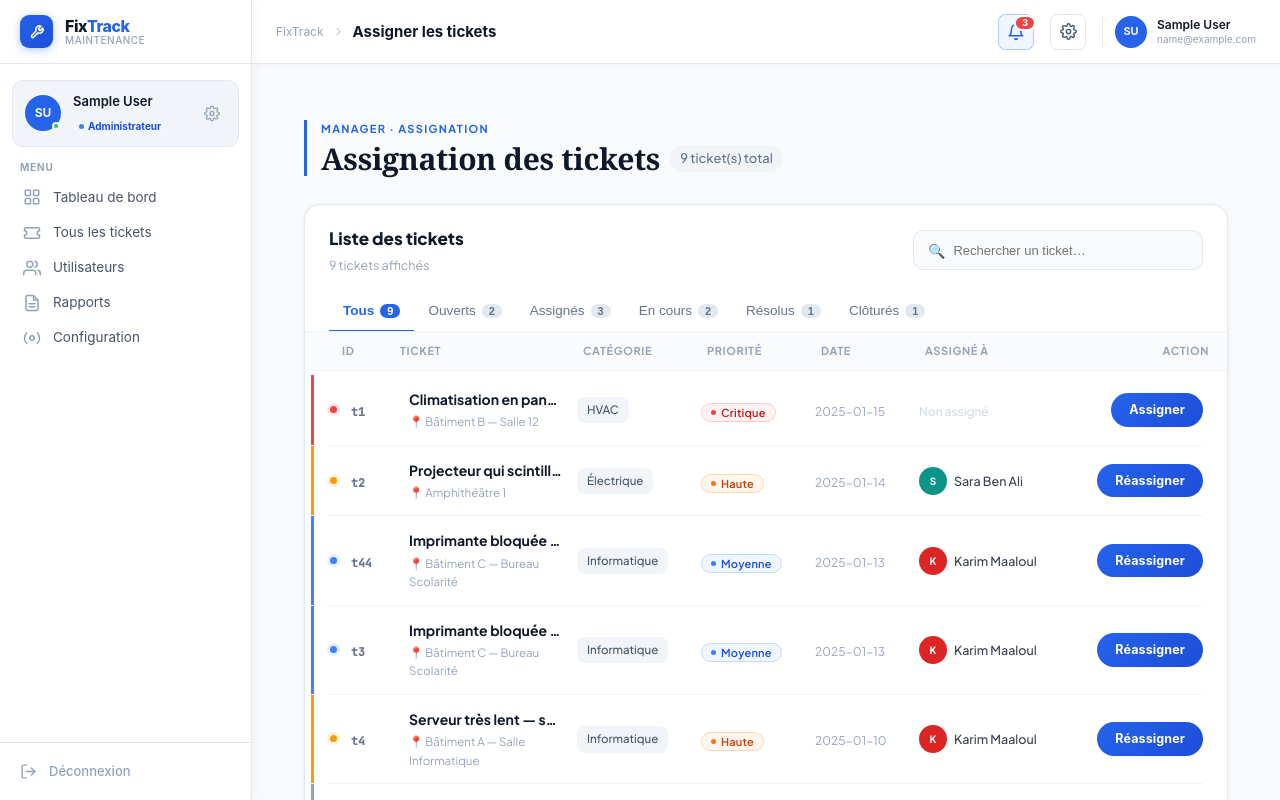
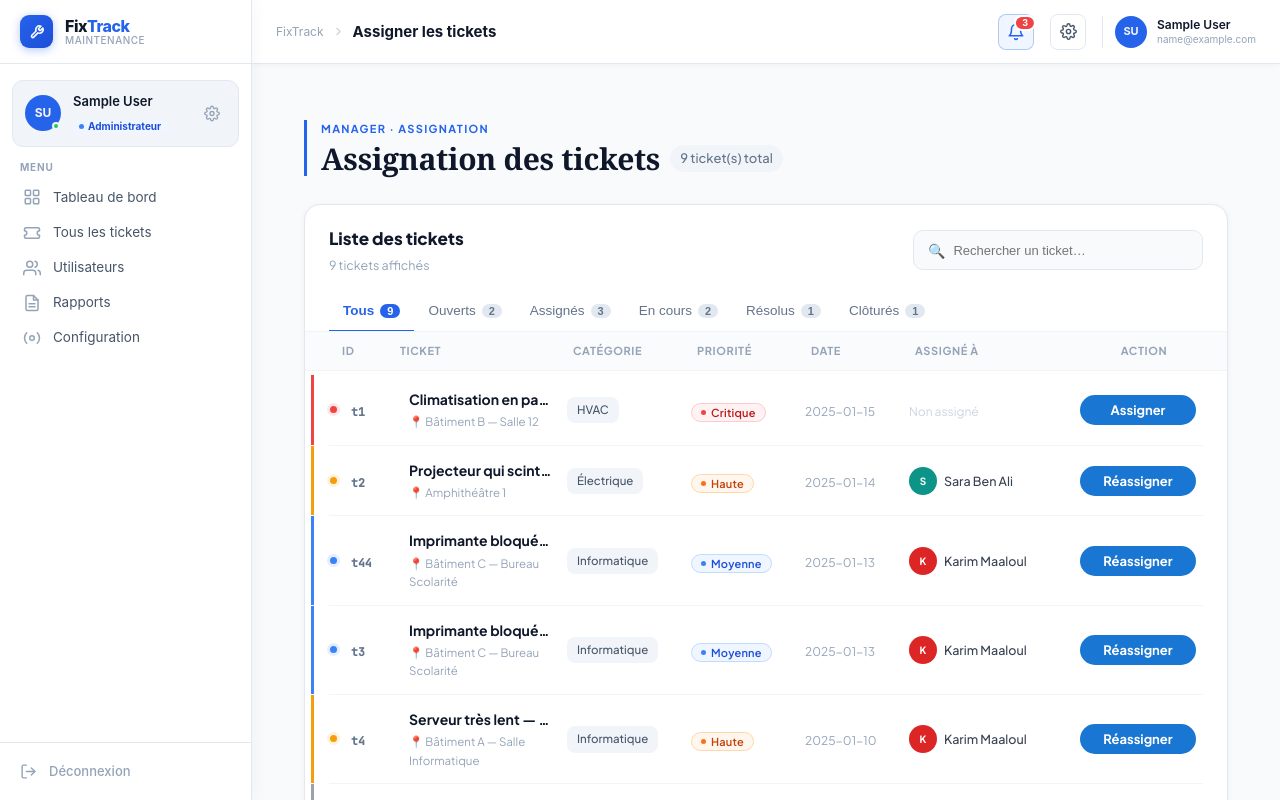
Before and after one commit to myriam2005/fixtrack-frontend, a React (Vite) app in the folder fixtrack-frontend/: page /manager/assign in a window 1280 px wide. Shown: the top 800 px of the page. Built offline with nearby package versions, Linux system fonts and the light colour scheme; sample sign-in values are in the browser's storage.

Commit message:
assigner

```diff
--- a/fixtrack-frontend/src/pages/manager/AssignedTicket.jsx
+++ b/fixtrack-frontend/src/pages/manager/AssignedTicket.jsx
@@ -62,7 +62,7 @@ const COL = {
   priorite:  { width: 100, flexShrink: 0 },
   date:      { width: 90,  flexShrink: 0 },
   technicien:{ width: 150, flexShrink: 0 },
-  action:    { width: 120, flexShrink: 0, display: "flex", justifyContent: "flex-end" },
+  action:    { width: 130, flexShrink: 0, display: "flex", justifyContent: "center" },
 };
 
 // ─── Header colonnes ──────────────────────────────────────────────────────────
@@ -160,24 +160,30 @@ function TicketRow({ ticket, tech, isLast, onAssign }) {
         </Box>
 
         {/* Action */}
-        <Box sx={COL.action}>
-          <MuiButton
-            variant="contained"
-            size="small"
+        <Box sx={{ ...COL.action, justifyContent: "center" }}>
+          <button
             onClick={() => onAssign(ticket)}
-            sx={{
+            style={{
+              display: "block",
+              width: "116px",
+              padding: "7px 0",
               borderRadius: "999px",
-              textTransform: "none",
+              border: "none",
+              background: "#1976d2",
+              color: "#fff",
               fontWeight: 700,
-              fontSize: "12.5px",
-              padding: "6px 18px",
-              boxShadow: "none",
+              fontSize: "13px",
+              cursor: "pointer",
               whiteSpace: "nowrap",
-              "&:hover": { boxShadow: "none" },
+              textAlign: "center",
+              fontFamily: "inherit",
+              transition: "background 0.15s",
             }}
+            onMouseEnter={e => e.currentTarget.style.background = "#1565c0"}
+            onMouseLeave={e => e.currentTarget.style.background = "#1976d2"}
           >
             {ticket.technicienId ? "Réassigner" : "Assigner"}
-          </MuiButton>
+          </button>
         </Box>
 
       </Box>
```
